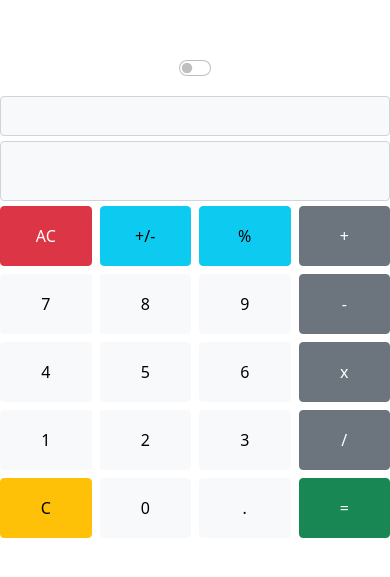
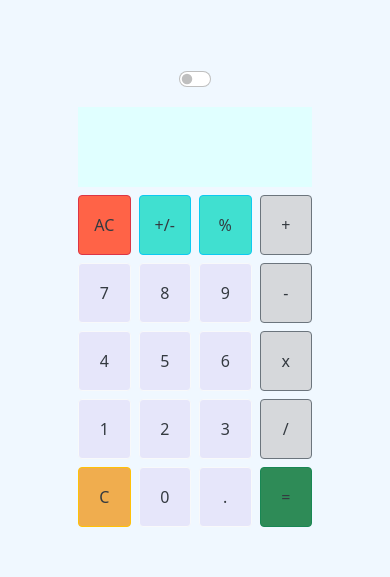
Before and after one commit to belz132/ib-calc, a plain HTML site: page index.html in a window 390 px wide. Shown: the part 125-702 px from the top of the page. Drawn offline with nearby package versions, Linux system fonts and the light colour scheme.

Commit message:
responsive plus update themes

```diff
--- a/calculator.js
+++ b/calculator.js
@@ -173,6 +173,7 @@ function calculateResult() {
         case '/':
             if (current === 0) {
                 alert("Cannot divide by zero");
+                clearDisplay();
                 return;
             }
             result = prev / current;
@@ -202,7 +203,6 @@ function clearHistoryDisplay() {
     historyDisplay.value = '';
 }
 
-
 // Function to update the main screen
 function updateDisplay() {
     resultDisplay.value = currentNumber;
--- a/index.html
+++ b/index.html
@@ -14,7 +14,7 @@
                 <input class="form-check-input" type="checkbox" role="switch" id="flexSwitchCheckDefault">
             </div>
         </div>
-        <div id="screens">
+        <div id="screens" class="mb-2">
             <input type="text" id="history-display" class="form-control" disabled>
             <input type="text" id="result-display" class="form-control" disabled>
         </div>
--- a/style.css
+++ b/style.css
@@ -9,68 +9,150 @@ body {
   justify-content: center;
   align-items: center;
   min-height: 100vh;
+  transition: background-color 0.3s; /* Smooth transition for background color */
 }
 
-/* Light Theme Styles (default) */
+/* Wrapper Styles */
+#wrapper {
+  /*max-width: 400px;*/
+  max-width: 100%;
+  width: 60%;
+  margin: auto;
+}
+
+/* Switch (radio button for themes) Styles */
+.form-check-input {
+  cursor: pointer; /* Change cursor to pointer when hovering over the switch */
+}
+
+/* Display Styles */
+#history-display, #result-display {
+  width: 100%;
+  background-color: #f8f9fa; /* Same background color */
+  border: none; /* Remove borders */
+  color: #343a40; /* Same text color */
+  font-size: 1rem; /* Consistent font size */
+  text-align: right;
+  margin-bottom: 0; /* Remove margin between them */
+  border-radius: 0; /* Optional: remove border-radius if present */
+  transition: background-color 0.3s, color 0.3s; /* Smooth transitions for display elements */
+}
+
+/* Specific styles for history display */
+#history-display {
+  font-size: 1rem; /* Smaller font size for history */
+  height: 30px; /* Adjust height if necessary */
+  padding-right: 10px; /* Padding for text alignment */
+}
+
+/* Specific styles for result display */
+#result-display {
+  font-size: 1.5rem; /* Larger font size for result */
+  height: 50px; /* Adjust height if necessary */
+  padding-right: 10px; /* Padding for text alignment */
+}
+
+/* Button Styles */
+#buttons .btn {
+  width: 100%;
+  height: 60px;
+  transition: background-color 0.3s, border-color 0.3s, color 0.3s; /* Smooth transitions for buttons */
+}
+
+/* Light Theme Styles */
 body.light-theme {
-  background-color: #fff;
+  background-color: #f0f8ff; /* Lighter background for a 'space-like' feel */
   color: #000;
 }
 
-/* Dark Theme Styles */
-body.dark-theme {
-  background-color: #343a40;
-  color: #fff;
-}
-
-/* Light Theme Switch Style */
+/* Light theme for the Swith (radio button) */
 body.light-theme .form-check-input:checked {
   background-color: #0d6efd; /* Bootstrap primary color for light theme */
   border-color: #0d6efd;
 }
 
-/* Dark Theme Switch Style */
-body.dark-theme .form-check-input:checked {
-  background-color: #adb5bd; /* A lighter color for dark theme */
-  border-color: #adb5bd;
+/* Light Theme for the Screen (both history and result display) */
+body.light-theme #history-display,
+body.light-theme #result-display {
+    background-color: #e0ffff; /* Light cyan for a futuristic look */
+    color: #343a40;
 }
 
-
-/* Styles for display elements to ensure visibility in both themes */
-#history-display, #result-display {
-  color: #343a40; /* Ensures text color matches the theme */
+/* Light Theme for the Buttons */
+body.light-theme #buttons .btn {
+  background-color: #e6e6fa; /* Light lavender color for light theme default buttons (btn-light) */
+  color: #343a40; /* Dark Gray for text */
 }
 
-/* Additional theming for buttons if needed */
+/* Additional Styling for Light Theme Specific Button Types */
+body.light-theme #buttons .btn-info {
+  background-color: #40E0D0; /* Turquoise for light theme btn-info */
+}
+
+body.light-theme #buttons .btn-danger {
+  background-color: #ff6347; /* Tomato Red for light theme btn-danger */
+}
+
+body.light-theme #buttons .btn-secondary {
+  background-color: #d6d8db; /* Light Gray for light theme btn-secondary */
+}
+
+body.light-theme #buttons .btn-warning {
+  background-color: #f0ad4e; /* Light Orange for light theme btn-warning */
+}
+
+body.light-theme #buttons .btn-success {
+  background-color: #2e8b57; /* Light Orange for light theme btn-success */
+}
+
+/* Dark Theme Styles */
+body.dark-theme {
+  background-color: #0c0f27; /* Deep space dark blue */
+  color: #fff;
+}
+
+/* Dark theme for the Swith (radio button) */
+body.dark-theme .form-check-input:checked {
+  background-color: #6f74dd; /* Nebula-like purple */
+  border-color: #6f74dd;
+}
+
+/* Dark Theme for the Screen (both history and result display) */
+body.dark-theme #history-display,
+body.dark-theme #result-display {
+    background-color: #1a1b2f; /* Darker shade for screens */
+    color: #9fa8da; /* Soft purple for text, mimicking distant stars */
+}
+
+/* Dark Theme for the Buttons */
 body.dark-theme #buttons .btn {
+  background-color: #283593; /* Deep cosmic blue for dark theme default buttons (btn-light) */
+  color: #bbdefb; /* Light blue for text */
   border-color: #495057;
 }
 
-#wrapper {
-  max-width: 400px;
-  margin: auto;
+/* Additional Styling for Dark Theme Specific Button Types */
+body.dark-theme #buttons .btn-info {
+  background-color: #20c997; /* Teal for dark theme btn-info */
+  color: #fafafa; /* Off-White */
 }
 
-#history-display {
-  font-size: 0.75rem;
-  height: 40px;
-  text-align: right;
-  margin-bottom: 5px;
-  background-color: #f8f9fa;
-  border: 1px solid #ced4da;
+body.dark-theme #buttons .btn-danger {
+  background-color: #ff5733; /* Scarlet for dark theme btn-danger */
+  color: #fafafa; /* Off-White */
 }
 
-#result-display {
-  font-size: 1.25rem;
-  height: 60px;
-  text-align: right;
-  margin-bottom: 5px;
-  background-color: #f8f9fa;
-  border: 1px solid #ced4da;
+body.dark-theme #buttons .btn-secondary {
+  background-color: #4b636e; /* Steel Blue for dark theme btn-secondary */
+  color: #fafafa; /* Off-White */
 }
 
-/* Ensure all buttons have the same width and height */
-#buttons .btn {
-  width: 100%; /* Set button width to fill the container */
-  height: 60px; /* Set a fixed height for all buttons */
+body.dark-theme #buttons .btn-warning {
+  background-color: #ffc107; /* Amber for dark theme btn-warning */
+  color: #fafafa; /* Off-White */
 }
+
+body.dark-theme #buttons .btn-success {
+  background-color: #28a745; /* Emerald Green for dark theme btn-success */
+  color: #fafafa; /* Off-White */
+}
```
Also changed, not shown: 1 other file.
